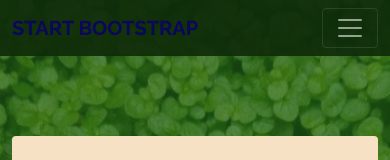
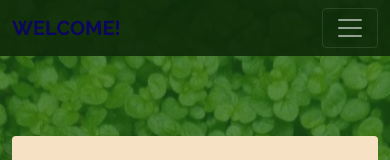
Before and after one commit to tb00258/ecologyclub, a plain HTML site: page additionalresources.html in a window 390 px wide. Shown: the top 160 px of the page. Drawn offline with nearby package versions, Linux system fonts and the light colour scheme.

Commit message:
3rd commit

```diff
--- a/additionalresources.html
+++ b/additionalresources.html
@@ -25,7 +25,7 @@
         <!-- Navigation-->
         <nav class="navbar navbar-expand-lg navbar-dark py-lg-4" id="mainNav">
             <div class="container">
-                <a class="navbar-brand text-uppercase fw-bold d-lg-none" href="index.html">Start Bootstrap</a>
+                <a class="navbar-brand text-uppercase fw-bold d-lg-none" href="index.html">Welcome!</a>
                 <button class="navbar-toggler" type="button" data-bs-toggle="collapse" data-bs-target="#navbarSupportedContent" aria-controls="navbarSupportedContent" aria-expanded="false" aria-label="Toggle navigation"><span class="navbar-toggler-icon"></span></button>
                 <div class="collapse navbar-collapse" id="navbarSupportedContent">
                     <ul class="navbar-nav mx-auto">
```
Also changed, not shown: ecologyathome.html (+1 -1 lines), index.html (+1 -1 lines), previousprojects.html (+1 -1 lines).
